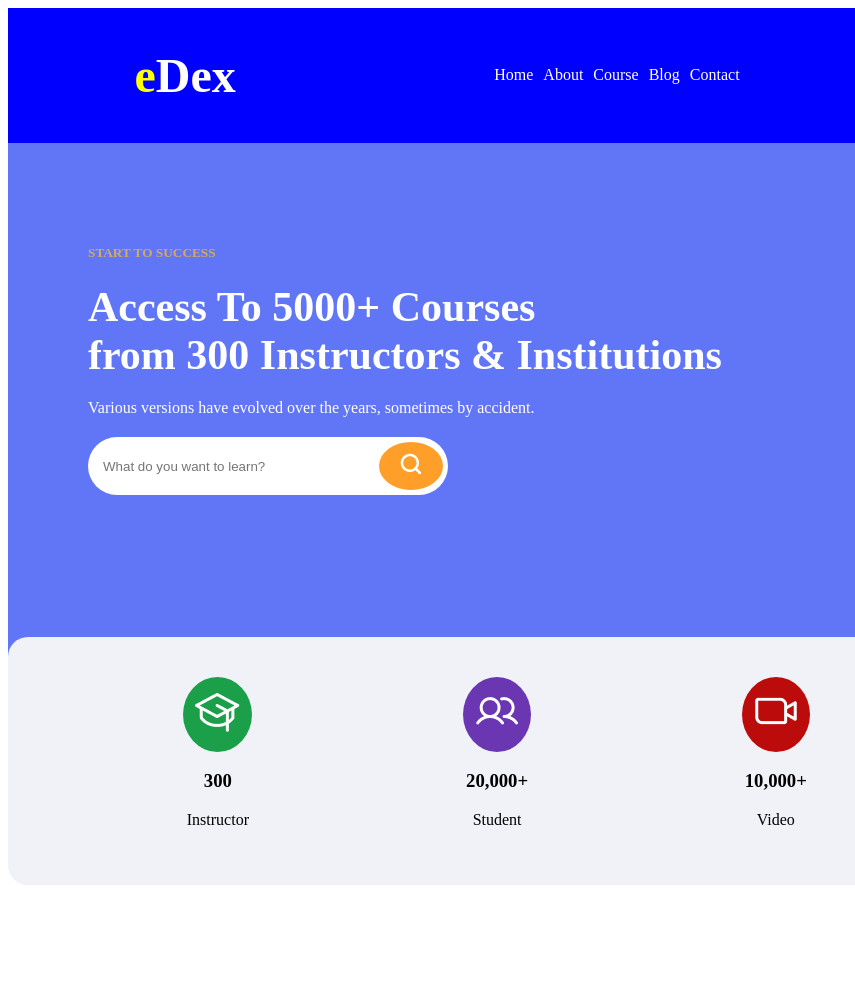
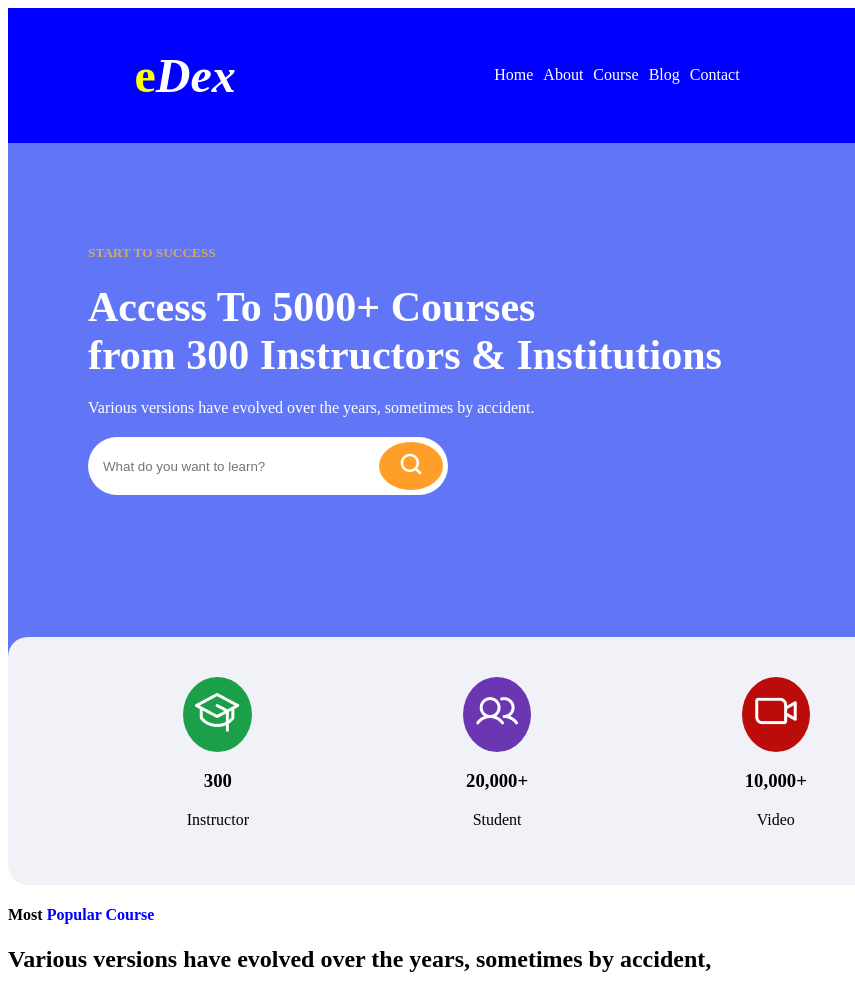
Before and after one commit to spider-woman-985/my-web, a plain HTML site: page main.html in a window 1280 px wide. Shown: the full height of the page, 0-855 px from the left. Before the commit the page ends 893 px from the top, so only its background shows below. Drawn offline with Linux system fonts and the light colour scheme.

Commit message:
Update main.html

```diff
--- a/main.html
+++ b/main.html
@@ -12,7 +12,7 @@
      <section class="header_css">
         <nav class="main_nav">
             <div>
-                <h2 class="logo" pt-serif-bold-italic ><span class="e">e</span>Dex</h2>
+                 <h2 class="logo" ><span class="e">e</span ><em>Dex</em></h2>
             </div>
             <div>
                 <ul class="all_page">
@@ -86,6 +86,13 @@
             <p>User’s</p>
         </div>
     </section>
+     <!-- bootstrap section start -->
+     <section class="card">
+        <div>
+            <h4>Most <span style="color: blue;">Popular Course</span></h4>
+            <h2>Various versions have evolved over the years, sometimes by accident,</h2>
+        </div>
+     </section>
 
 
 
```
